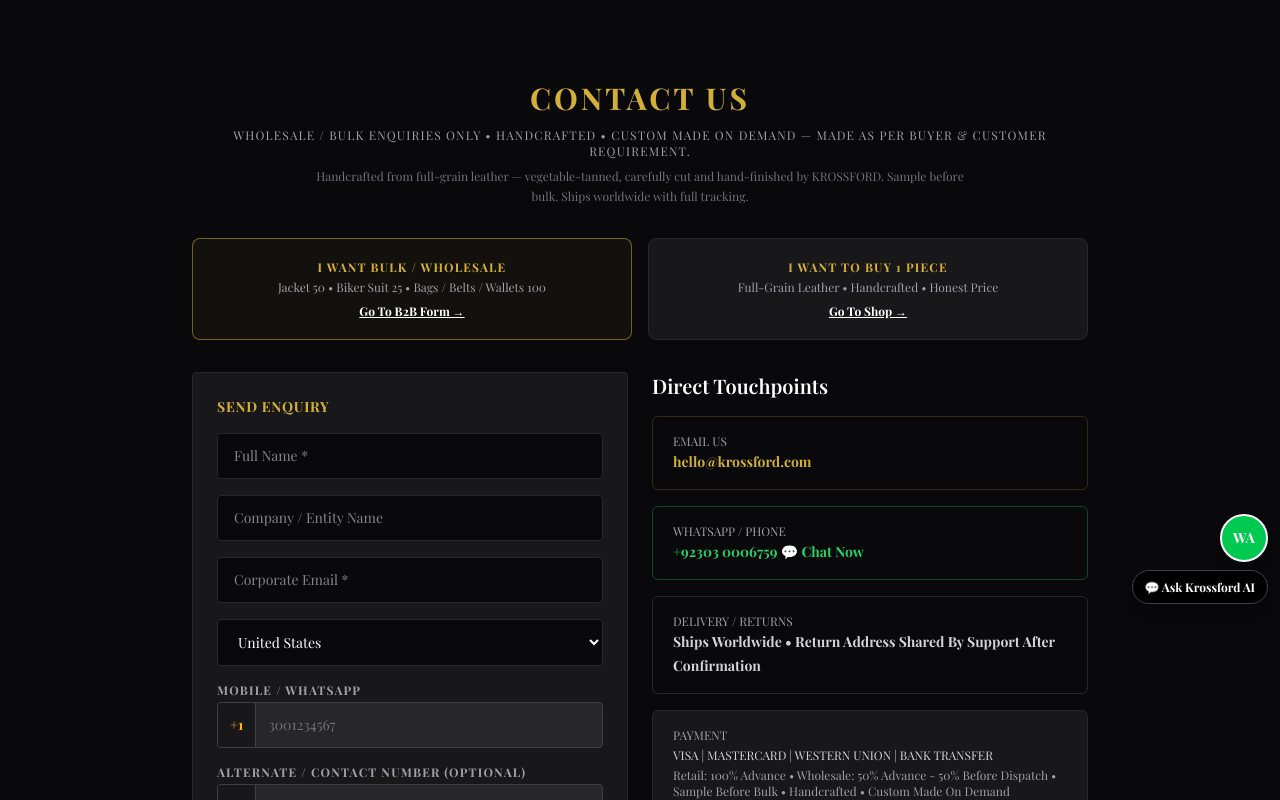
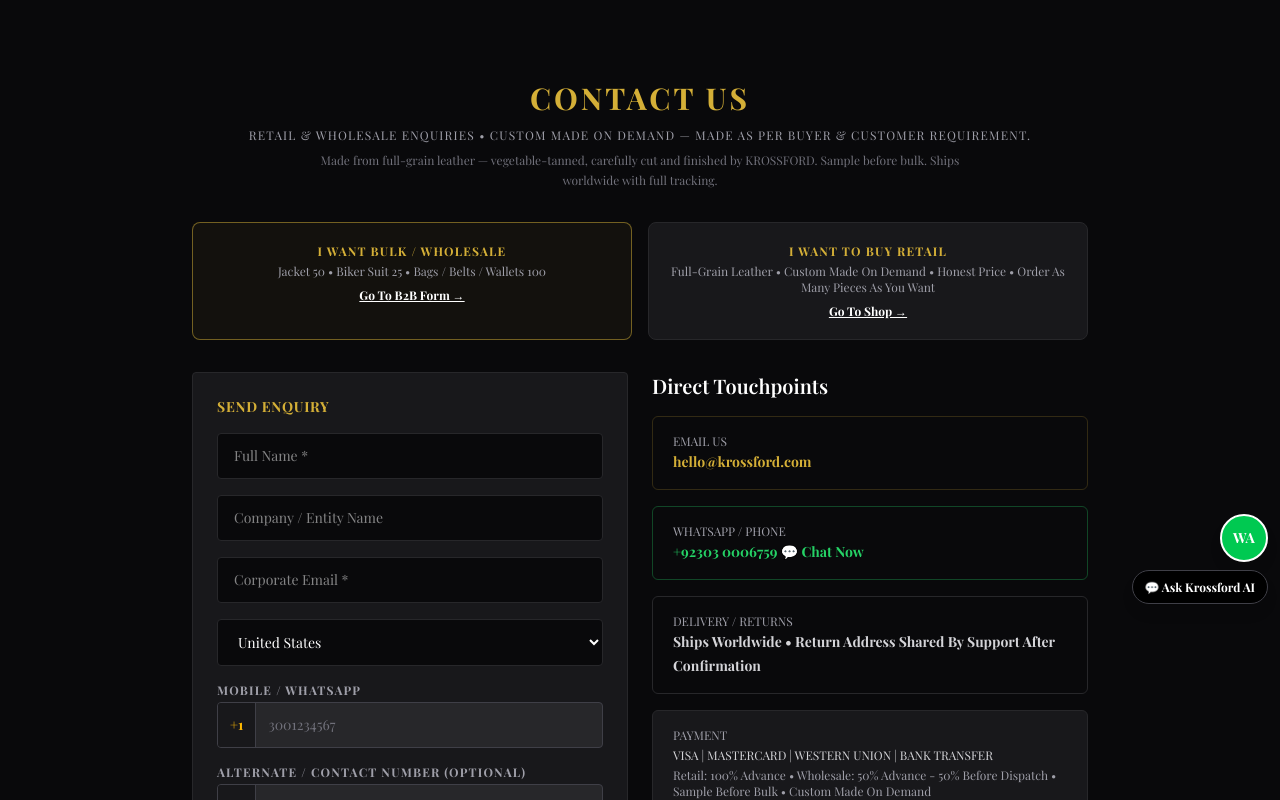
Before and after one commit to kaftab110-cmd/Krossford, a Next.js app: page /contact in a window 1280 px wide. Shown: the part 180-980 px from the top of the page. Built offline with nearby package versions, Linux system fonts and the light colour scheme.

Commit message:
Contact final - retail unlimited + english only + contact-us alias fixed

```diff
--- a/app/contact/page.tsx
+++ b/app/contact/page.tsx
@@ -92,8 +92,8 @@ export default function ContactPage() {
       <div className="max-w-4xl mx-auto space-y-8 w-full min-w-0">
         <div className="text-center space-y-2 min-w-0">
           <h1 className="text-xl sm:text-2xl md:text-3xl font-bold uppercase tracking-widest text-[#D4AF37] break-words leading-snug" style={{ fontFamily: "var(--font-brand)" }}>Contact Us</h1>
-          <p className="text-xs text-zinc-400 uppercase tracking-widest break-words">Wholesale / Bulk Enquiries Only • Handcrafted • Custom Made On Demand — Made As Per Buyer &amp; Customer Requirement.</p>
-          <p className="text-xs text-zinc-500 leading-relaxed max-w-2xl mx-auto mt-2 normal-case tracking-normal">Handcrafted from full-grain leather — vegetable-tanned, carefully cut and hand-finished by KROSSFORD. Sample before bulk. Ships worldwide with full tracking.</p>
+          <p className="text-xs text-zinc-400 uppercase tracking-widest break-words">Retail &amp; Wholesale Enquiries • Custom Made On Demand — Made As Per Buyer &amp; Customer Requirement.</p>
+          <p className="text-xs text-zinc-500 leading-relaxed max-w-2xl mx-auto mt-2 normal-case tracking-normal">Made from full-grain leather — vegetable-tanned, carefully cut and finished by KROSSFORD. Sample before bulk. Ships worldwide with full tracking.</p>
         </div>
         <div className="grid sm:grid-cols-2 gap-3 sm:gap-4 w-full min-w-0">
           <Link href="/b2b" className="border border-[#D4AF37]/50 rounded-lg p-4 sm:p-5 bg-[#D4AF37]/5 hover:border-[#D4AF37] transition-colors text-center min-w-0">
@@ -102,8 +102,8 @@ export default function ContactPage() {
             <p className="text-xs font-bold mt-2 underline break-words">Go To B2B Form →</p>
           </Link>
           <Link href="/shop" className="border border-zinc-800 rounded-lg p-4 sm:p-5 bg-zinc-900 hover:border-[#D4AF37] transition-colors text-center min-w-0">
-            <p className="text-xs font-bold text-[#D4AF37] uppercase tracking-widest break-words">I Want To Buy 1 Piece</p>
-            <p className="text-xs text-zinc-400 mt-1 break-words">Full-Grain Leather • Handcrafted • Honest Price</p>
+            <p className="text-xs font-bold text-[#D4AF37] uppercase tracking-widest break-words">I Want To Buy Retail</p>
+            <p className="text-xs text-zinc-400 mt-1 break-words">Full-Grain Leather • Custom Made On Demand • Honest Price • Order As Many Pieces As You Want</p>
             <p className="text-xs font-bold mt-2 underline break-words">Go To Shop →</p>
           </Link>
         </div>
@@ -146,7 +146,7 @@ export default function ContactPage() {
                       </div>
                     ))}
                   </div>
-                  <p className="text-xs text-[#D4AF37] mt-2 break-words">⚠ Photos yahan se upload nahi hoti — Enquiry bhejne ke baad apna design {WA} (+92303 0006759) ya Email (hello@krossford.com) par bhej dein, taake design mil jaye.</p>
+                  <p className="text-xs text-[#D4AF37] mt-2 break-words">⚠ Photos are not uploaded from here — After sending the enquiry, please send your design on {WA} (+92303 0006759) or Email (hello@krossford.com) so we receive your design.</p>
                 </div>
               )}
             </div>
@@ -163,7 +163,7 @@ export default function ContactPage() {
               <span className="block text-xs text-zinc-400 uppercase break-words">Email Us</span>
               <span className="text-sm font-bold break-all">{contact.email}</span>
             </a>
-            <a href={`https://wa.me/${contact.waNumber}?text=${encodeURIComponent("Hi KROSSFORD, I want to enquire about Retail (1 Piece) or Wholesale / Bulk leather order.")}`} target="_blank" rel="noopener noreferrer" className="block rounded-md border border-[#25D366]/30 px-4 sm:px-5 py-4 transition hover:border-[#25D366] min-w-0">
+            <a href={`https://wa.me/${contact.waNumber}?text=${encodeURIComponent("Hi KROSSFORD, I want to enquire about Retail or Wholesale / Bulk leather order.")}`} target="_blank" rel="noopener noreferrer" className="block rounded-md border border-[#25D366]/30 px-4 sm:px-5 py-4 transition hover:border-[#25D366] min-w-0">
               <span className="block text-xs text-zinc-400 uppercase break-words">{WA} / Phone</span>
               <span className="text-sm font-bold text-[#25D366] break-words">{contact.waDisplay} 💬 Chat Now</span>
             </a>
@@ -174,7 +174,7 @@ export default function ContactPage() {
             <div className="block rounded-md border border-zinc-800 px-4 sm:px-5 py-4 bg-zinc-900 min-w-0">
               <span className="block text-xs text-zinc-400 uppercase break-words">Payment</span>
               <span className="text-xs text-zinc-300 mt-1 block break-words">{PAY_1} | {PAY_2} | {PAY_3} | BANK TRANSFER</span>
-              <span className="text-xs text-zinc-400 mt-1 block break-words">Retail: 100% Advance • Wholesale: 50% Advance - 50% Before Dispatch • Sample Before Bulk • Handcrafted • Custom Made On Demand</span>
+              <span className="text-xs text-zinc-400 mt-1 block break-words">Retail: 100% Advance • Wholesale: 50% Advance - 50% Before Dispatch • Sample Before Bulk • Custom Made On Demand</span>
             </div>
           </div>
         </div>
```
